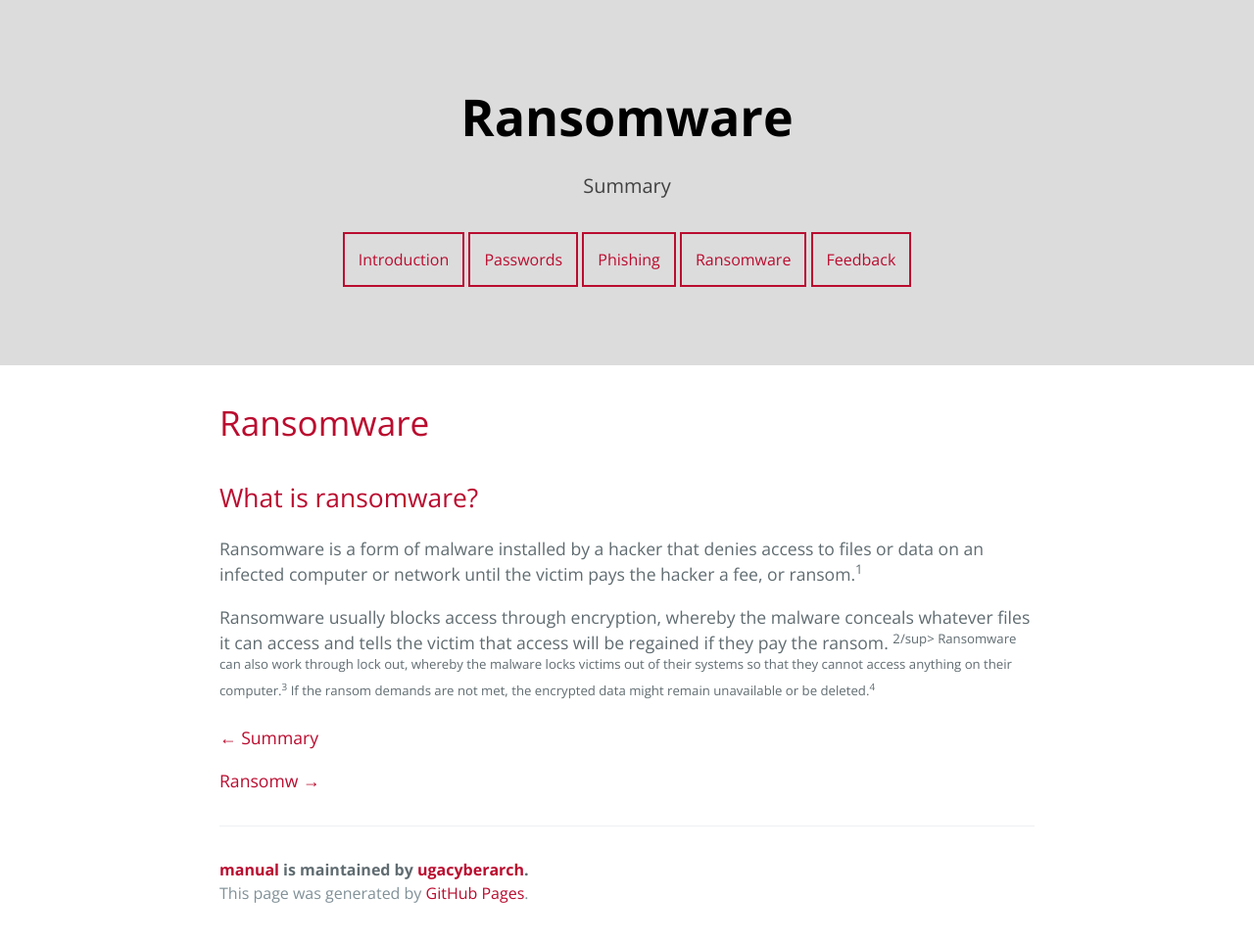
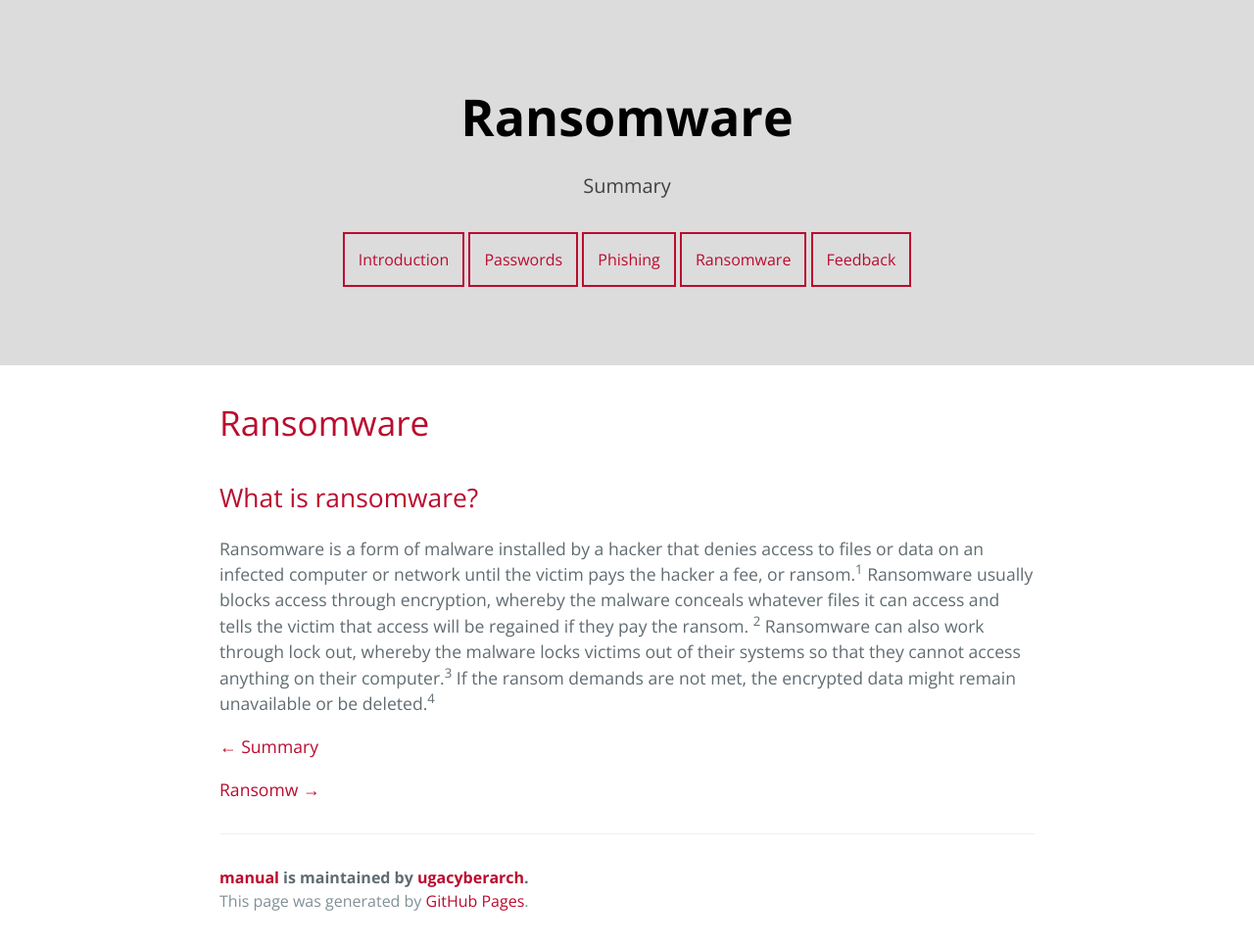
Before and after one commit to ugacyberarch/manual, a Jekyll site: the page built from ransomware.md, in a window 1280 px wide. Shown: the whole page at 98% size. Built offline with Jekyll 4.4.1, drawn with Linux system fonts in a browser that asks for light colours.

Commit message:
Update from Forestry.io Sammy Vo updated ransomware.md

```diff
--- a/ransomware.md
+++ b/ransomware.md
@@ -10,9 +10,7 @@ sub_heading: 'What is ransomware? '
 
 ## What is ransomware?
 
-Ransomware is a form of malware installed by a hacker that denies access to files or data on an infected computer or network until the victim pays the hacker a fee, or ransom.<sup>1</sup>
-
-Ransomware usually blocks access through encryption, whereby the malware conceals whatever files it can access and tells the victim that access will be regained if they pay the ransom. <sup>2/sup> Ransomware can also work through lock out, whereby the malware locks victims out of their systems so that they cannot access anything on their computer.<sup>3</sup> If the ransom demands are not met, the encrypted data might remain unavailable or be deleted.<sup>4</sup>
+Ransomware is a form of malware installed by a hacker that denies access to files or data on an infected computer or network until the victim pays the hacker a fee, or ransom.<sup>1</sup> Ransomware usually blocks access through encryption, whereby the malware conceals whatever files it can access and tells the victim that access will be regained if they pay the ransom. <sup>2</sup> Ransomware can also work through lock out, whereby the malware locks victims out of their systems so that they cannot access anything on their computer.<sup>3</sup> If the ransom demands are not met, the encrypted data might remain unavailable or be deleted.<sup>4</sup>
 
  [← Summary](./fake_emails.html "Summary")
 
```
